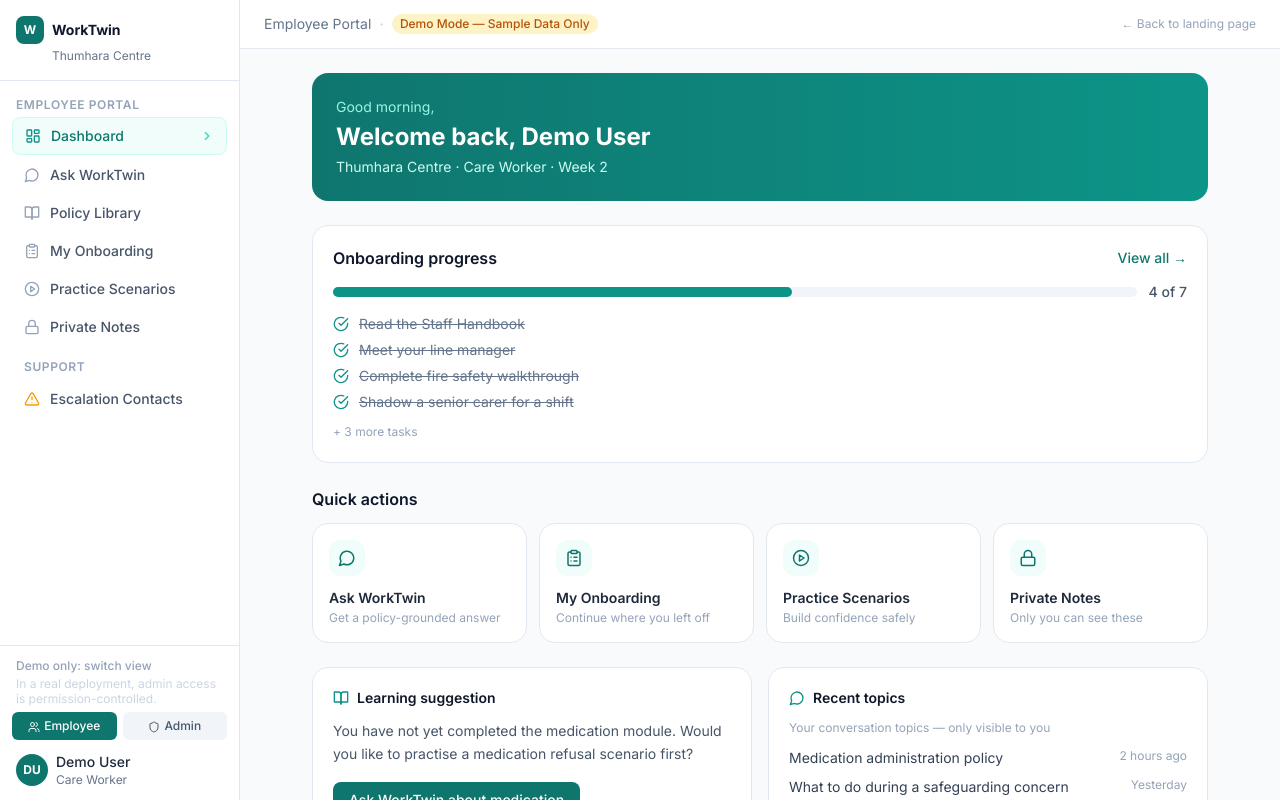
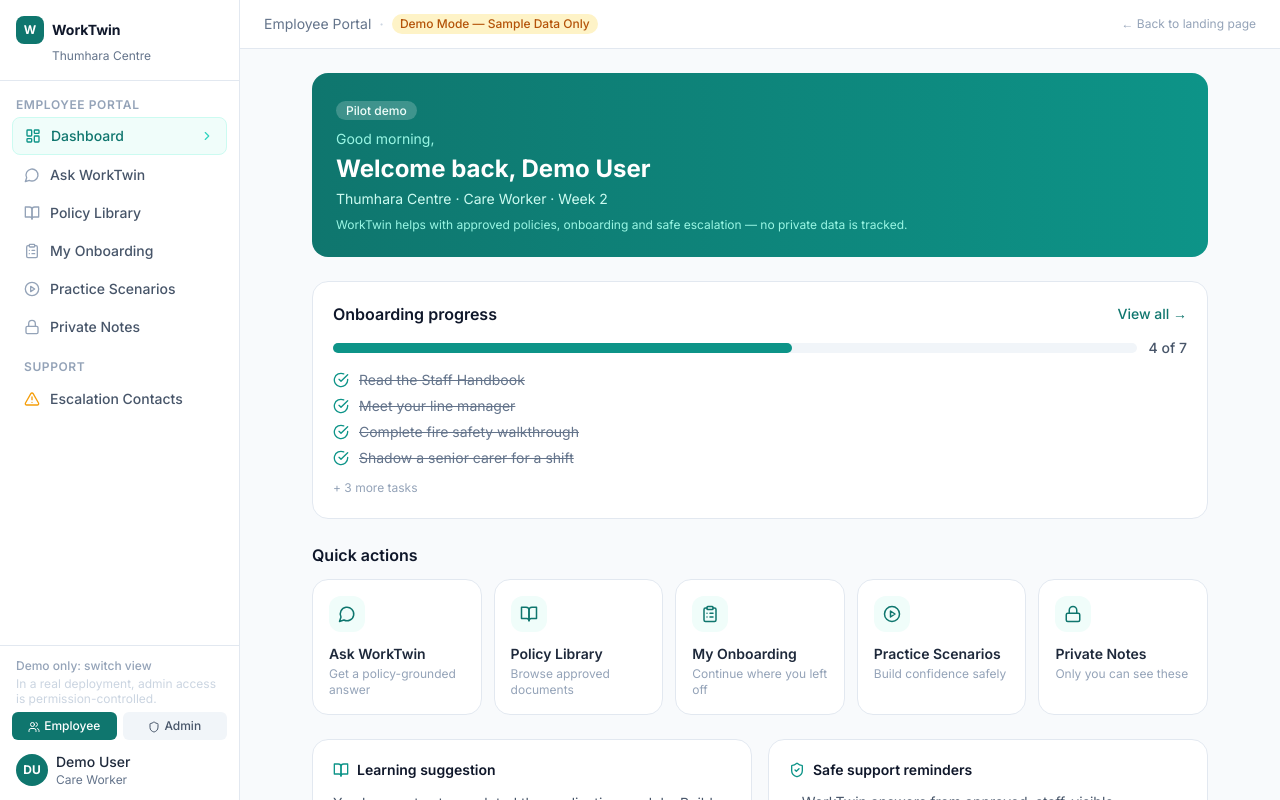
Before and after one commit to inaambasit/worktwin-care-pilot, a Next.js app in the folder frontend/: page /dashboard in a window 1280 px wide. Built offline with nearby package versions, Linux system fonts and the light colour scheme.

Commit message:
Polish dashboard safety messaging

```diff
--- a/frontend/app/dashboard/page.tsx
+++ b/frontend/app/dashboard/page.tsx
@@ -1,18 +1,13 @@
 import AppLayout from '@/components/AppLayout'
 import Link from 'next/link'
-import { MessageCircle, ClipboardList, PlayCircle, Lock, AlertTriangle, BookOpen, CheckCircle } from 'lucide-react'
+import { MessageCircle, ClipboardList, PlayCircle, Lock, AlertTriangle, BookOpen, CheckCircle, ShieldCheck } from 'lucide-react'
 
 const quickActions = [
-  { href: '/ask', icon: MessageCircle, label: 'Ask WorkTwin', colour: 'teal', desc: 'Get a policy-grounded answer' },
-  { href: '/onboarding', icon: ClipboardList, label: 'My Onboarding', colour: 'blue', desc: 'Continue where you left off' },
-  { href: '/scenarios', icon: PlayCircle, label: 'Practice Scenarios', colour: 'violet', desc: 'Build confidence safely' },
-  { href: '/notes', icon: Lock, label: 'Private Notes', colour: 'slate', desc: 'Only you can see these' },
-]
-
-const recentTopics = [
-  { topic: 'Medication administration policy', time: '2 hours ago' },
-  { topic: 'What to do during a safeguarding concern', time: 'Yesterday' },
-  { topic: 'Infection control procedure', time: '3 days ago' },
+  { href: '/ask', icon: MessageCircle, label: 'Ask WorkTwin', desc: 'Get a policy-grounded answer' },
+  { href: '/policies', icon: BookOpen, label: 'Policy Library', desc: 'Browse approved documents' },
+  { href: '/onboarding', icon: ClipboardList, label: 'My Onboarding', desc: 'Continue where you left off' },
+  { href: '/scenarios', icon: PlayCircle, label: 'Practice Scenarios', desc: 'Build confidence safely' },
+  { href: '/notes', icon: Lock, label: 'Private Notes', desc: 'Only you can see these' },
 ]
 
 const onboardingTasks = [
@@ -33,9 +28,17 @@ export default function DashboardPage() {
       <div className="max-w-4xl mx-auto space-y-6">
         {/* Welcome */}
         <div className="bg-gradient-to-r from-teal-700 to-teal-600 rounded-2xl p-6 text-white">
+          <div className="mb-2">
+            <span className="text-xs font-medium bg-white/20 text-teal-50 px-2.5 py-0.5 rounded-full">
+              Pilot demo
+            </span>
+          </div>
           <p className="text-teal-200 text-sm mb-1">Good morning,</p>
           <h1 className="text-2xl font-bold mb-1">Welcome back, Demo User</h1>
-          <p className="text-teal-100 text-sm">Thumhara Centre · Care Worker · Week 2</p>
+          <p className="text-teal-100 text-sm">Thumhara Centre &middot; Care Worker &middot; Week 2</p>
+          <p className="text-teal-200 text-xs mt-2">
+            WorkTwin helps with approved policies, onboarding and safe escalation &mdash; no private data is tracked.
+          </p>
         </div>
 
         {/* Onboarding progress */}
@@ -43,7 +46,7 @@ export default function DashboardPage() {
           <div className="flex items-center justify-between mb-3">
             <h2 className="font-semibold text-slate-900">Onboarding progress</h2>
             <Link href="/onboarding" className="text-sm text-teal-700 hover:text-teal-800 font-medium">
-              View all →
+              View all &rarr;
             </Link>
           </div>
           <div className="flex items-center gap-3 mb-3">
@@ -81,7 +84,7 @@ export default function DashboardPage() {
         {/* Quick actions */}
         <div>
           <h2 className="font-semibold text-slate-900 mb-3">Quick actions</h2>
-          <div className="grid grid-cols-2 md:grid-cols-4 gap-3">
+          <div className="grid grid-cols-2 sm:grid-cols-3 md:grid-cols-5 gap-3">
             {quickActions.map(({ href, icon: Icon, label, desc }) => (
               <Link
                 key={href}
@@ -98,40 +101,45 @@ export default function DashboardPage() {
           </div>
         </div>
 
-        {/* Suggested question + recent */}
+        {/* Learning suggestion + Safe support reminders */}
         <div className="grid grid-cols-1 md:grid-cols-2 gap-4">
-          {/* Suggested question of the day */}
+          {/* Learning suggestion */}
           <div className="bg-white border border-slate-200 rounded-2xl p-5">
             <div className="flex items-center gap-2 mb-3">
               <BookOpen size={16} className="text-teal-600" />
               <h2 className="font-semibold text-slate-900 text-sm">Learning suggestion</h2>
             </div>
             <p className="text-slate-600 text-sm mb-4 leading-relaxed">
-              You have not yet completed the medication module. Would you like to practise a medication refusal scenario first?
+              You have not yet completed the medication module. Build confidence with a safe practice scenario before your next shift.
             </p>
             <Link
-              href="/ask"
+              href="/scenarios"
               className="inline-block text-sm bg-teal-700 hover:bg-teal-800 text-white font-medium px-4 py-2 rounded-lg transition-colors"
             >
-              Ask WorkTwin about medication
+              Practise a medication scenario
             </Link>
           </div>
 
-          {/* Recent topics */}
+          {/* Safe support reminders */}
           <div className="bg-white border border-slate-200 rounded-2xl p-5">
             <div className="flex items-center gap-2 mb-3">
-              <MessageCircle size={16} className="text-teal-600" />
-              <h2 className="font-semibold text-slate-900 text-sm">Recent topics</h2>
+              <ShieldCheck size={16} className="text-teal-600" />
+              <h2 className="font-semibold text-slate-900 text-sm">Safe support reminders</h2>
             </div>
-            <p className="text-xs text-slate-400 mb-3">Your conversation topics — only visible to you</p>
-            <div className="space-y-2.5">
-              {recentTopics.map(({ topic, time }) => (
-                <div key={topic} className="flex items-start justify-between gap-3">
-                  <p className="text-sm text-slate-700 leading-snug">{topic}</p>
-                  <span className="text-xs text-slate-400 whitespace-nowrap shrink-0">{time}</span>
-                </div>
-              ))}
-            </div>
+            <ul className="space-y-2.5 text-sm text-slate-600">
+              <li className="flex items-start gap-2">
+                <span className="text-teal-600 font-bold shrink-0 mt-0.5">&middot;</span>
+                <span>WorkTwin answers from approved, staff-visible documents only.</span>
+              </li>
+              <li className="flex items-start gap-2">
+                <span className="text-teal-600 font-bold shrink-0 mt-0.5">&middot;</span>
+                <span>Safeguarding, medication, HR, legal, compliance and wellbeing concerns must be escalated to a human lead.</span>
+              </li>
+              <li className="flex items-start gap-2">
+                <span className="text-teal-600 font-bold shrink-0 mt-0.5">&middot;</span>
+                <span>No manager can view your private questions in this prototype.</span>
+              </li>
+            </ul>
           </div>
         </div>
 
@@ -142,7 +150,7 @@ export default function DashboardPage() {
             <p className="text-sm font-semibold text-amber-800">Sensitive concerns? Always escalate to a person.</p>
             <p className="text-xs text-amber-700 mt-0.5">
               For safeguarding, medication incidents, HR concerns or health and safety issues, speak to your
-              escalation contact — not only WorkTwin.{' '}
+              escalation contact &mdash; not only WorkTwin.{' '}
               <Link href="/escalation" className="underline font-medium">View escalation contacts</Link>
             </p>
           </div>
```
